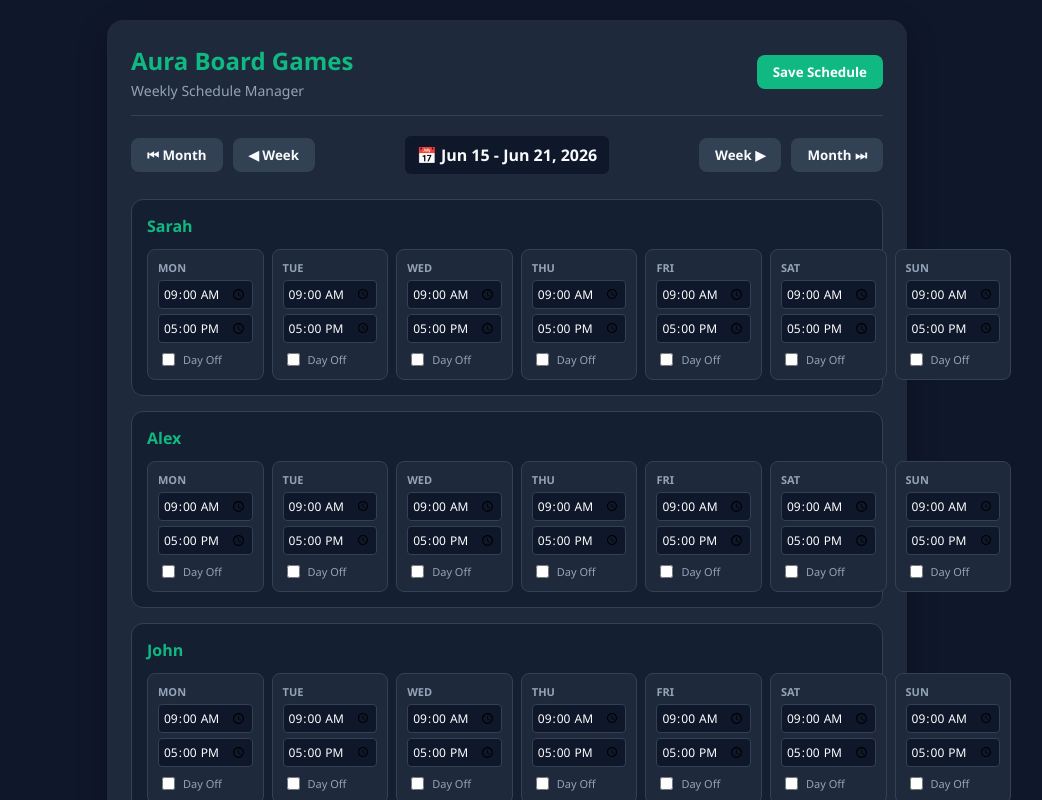
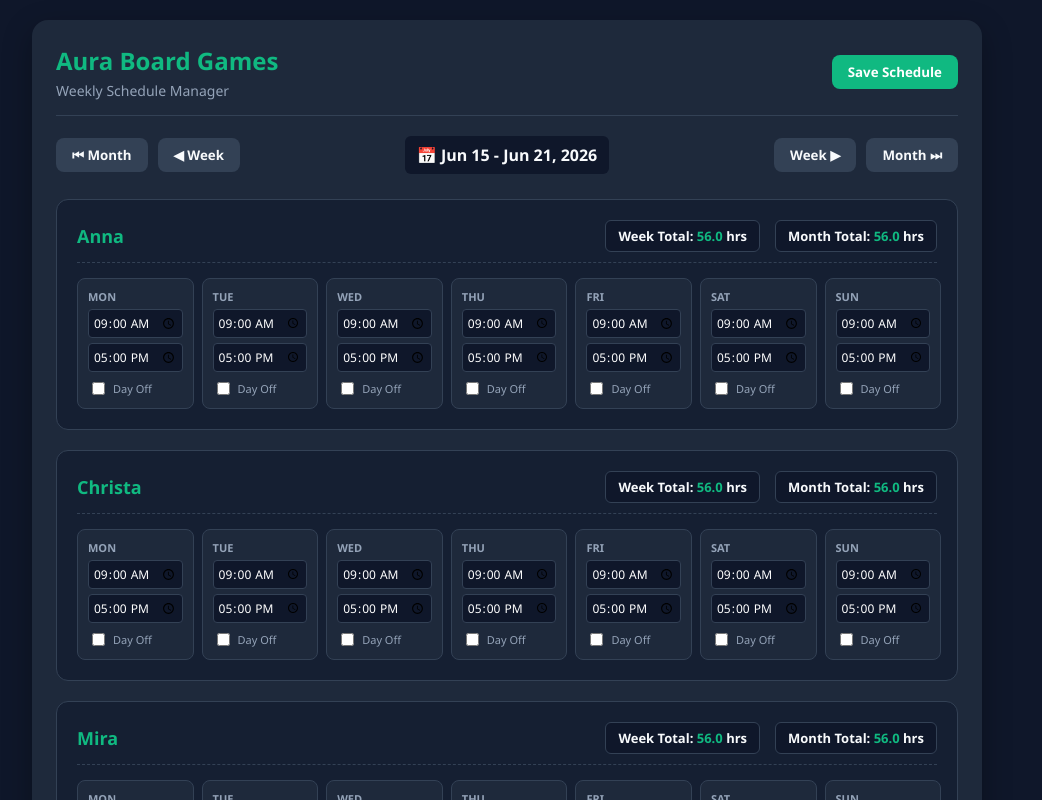
Before and after one commit to roudybaz1-ai/Aura-schedule, a plain HTML site: page index.html in a window 1280 px wide. Both pictures are taken after a click on the button "Save Schedule". Shown: the top 800 px of the page, without its empty margins (133-1175 px from the left). Drawn offline with Linux system fonts and the light colour scheme.

Commit message:
Add files via upload

```diff
--- a/index.html
+++ b/index.html
@@ -27,7 +27,7 @@
 
         .dashboard {
             width: 100%;
-            max-width: 800px;
+            max-width: 950px;
             background: var(--card-bg);
             border-radius: 16px;
             padding: 24px;
@@ -44,7 +44,6 @@
         }
 
         h1 { margin: 0; font-size: 24px; color: var(--accent); }
-        h2 { margin: 0; font-size: 18px; color: var(--text-main); }
 
         .nav-controls {
             display: flex;
@@ -77,18 +76,43 @@
 
         .employee-row {
             background: #151f32;
-            padding: 15px;
+            padding: 20px;
             border-radius: 12px;
-            margin-bottom: 15px;
+            margin-bottom: 20px;
             border: 1px solid var(--border);
         }
 
+        .employee-header {
+            display: flex;
+            justify-content: space-between;
+            align-items: center;
+            margin-bottom: 15px;
+            padding-bottom: 10px;
+            border-bottom: 1px dashed var(--border);
+        }
+
         .employee-name {
-            font-size: 16px;
+            font-size: 18px;
             font-weight: bold;
-            margin-bottom: 12px;
             color: var(--accent);
-            text-align: left;
+        }
+
+        .employee-stats {
+            display: flex;
+            gap: 15px;
+        }
+
+        .stat-badge {
+            background: #0f172a;
+            padding: 6px 12px;
+            border-radius: 6px;
+            font-size: 13px;
+            font-weight: 600;
+            border: 1px solid var(--border);
+        }
+
+        .stat-badge span {
+            color: var(--accent);
         }
 
         .grid-days {
@@ -97,8 +121,9 @@
             gap: 8px;
         }
 
-        @media (max-width: 600px) {
+        @media (max-width: 768px) {
             .grid-days { grid-template-columns: repeat(1, 1fr); }
+            .employee-header { flex-direction: column; align-items: flex-start; gap: 10px; }
         }
 
         .day-box {
@@ -138,9 +163,7 @@
             margin-top: 2px;
         }
 
-        .is-off {
-            opacity: 0.4;
-        }
+        .is-off { opacity: 0.3; }
     </style>
 </head>
 <body>
@@ -154,7 +177,6 @@
             <button class="btn-save" onclick="saveSchedule()">Save Schedule</button>
         </div>
 
-        <!-- History/Navigation Controls -->
         <div class="header" style="border: none; padding: 0; margin-bottom: 25px;">
             <div class="nav-controls">
                 <button onclick="changeWeek(-4)">⏮ Month</button>
@@ -167,13 +189,11 @@
             </div>
         </div>
 
-        <!-- Schedule Container -->
         <div id="schedule-container"></div>
     </div>
 
     <script>
-        // Edit this array to add/remove your context employees!
-        const employees = ["Sarah", "Alex", "John", "Maria", "Rayan"];
+        const employees = ["Anna", "Christa", "Mira"];
         const days = ["Mon", "Tue", "Wed", "Thu", "Fri", "Sat", "Sun"];
 
         let currentMonday = getMonday(new Date());
@@ -189,14 +209,59 @@
             return date.toISOString().split('T')[0];
         }
 
-        function getWeekKey() {
-            return `schedule_${formatDate(currentMonday)}`;
-        }
-
         function updateWeekLabel() {
             const endOfWeek = new Date(currentMonday);
             endOfWeek.setDate(endOfWeek.getDate() + 6);
             document.getElementById('week-label').innerText = `📅 ${currentMonday.toLocaleDateString(undefined, {month: 'short', day: 'numeric'})} - ${endOfWeek.toLocaleDateString(undefined, {month: 'short', day: 'numeric', year: 'numeric'})}`;
+        }
+
+        function calculateHours(fromStr, toStr, isOff) {
+            if (isOff || !fromStr || !toStr) return 0;
+            const [fromH, fromM] = fromStr.split(':').map(Number);
+            const [toH, toM] = toStr.split(':').map(Number);
+            let diffMs = (new Date(2000, 0, 1, toH, toM)) - (new Date(2000, 0, 1, fromH, fromM));
+            if (diffMs < 0) diffMs += 24 * 60 * 60 * 1000; // handles overnight shifts
+            return parseFloat((diffMs / (1000 * 60 * 60)).toFixed(2));
+        }
+
+        function getMonthHours(employeeName) {
+            let totalMonthHours = 0;
+            const targetMonth = currentMonday.getMonth();
+            const targetYear = currentMonday.getFullYear();
+
+            // Loop through all keys in localStorage to calculate totals for the active month
+            for (let i = 0; i < localStorage.length; i++) {
+                const key = localStorage.key(i);
+                if (key.startsWith("schedule_")) {
+                    const dateStr = key.replace("schedule_", "");
+                    const keyDate = new Date(dateStr);
+
+                    if (keyDate.getMonth() === targetMonth && keyDate.getFullYear() === targetYear) {
+                        const savedData = JSON.parse(localStorage.getItem(key)) || {};
+                        days.forEach(day => {
+                            const dayKey = `${employeeName}_${day}`;
+                            const dayData = savedData[dayKey];
+                            if (dayData) {
+                                totalMonthHours += calculateHours(dayData.from, dayData.to, dayData.off);
+                            }
+                        });
+                    }
+                }
+            }
+            return totalMonthHours.toFixed(1);
+        }
+
+        function updateLiveHours(emp) {
+            let weeklyTotal = 0;
+            days.forEach(day => {
+                const dayKey = `${emp}_${day}`;
+                const offChecked = document.getElementById(`off_${dayKey}`).checked;
+                const fromVal = document.getElementById(`from_${dayKey}`).value;
+                const toVal = document.getElementById(`to_${dayKey}`).value;
+                weeklyTotal += calculateHours(fromVal, toVal, offChecked);
+            });
+
+            document.getElementById(`weekly_total_${emp}`).innerText = weeklyTotal.toFixed(1);
         }
 
         function renderSchedule() {
@@ -204,17 +269,32 @@
             const container = document.getElementById('schedule-container');
             container.innerHTML = '';
 
-            // Load saved data for this specific week key
-            const savedData = JSON.parse(localStorage.getItem(getWeekKey())) || {};
+            const currentWeekKey = `schedule_${formatDate(currentMonday)}`;
+            const savedData = JSON.parse(localStorage.getItem(currentWeekKey)) || {};
 
             employees.forEach(emp => {
                 const empRow = document.createElement('div');
                 empRow.className = 'employee-row';
 
-                const nameDiv = document.createElement('div');
-                nameDiv.className = 'employee-name';
-                nameDiv.innerText = emp;
-                empRow.appendChild(nameDiv);
+                // Calculate weekly hours from saved data for structural base
+                let weeklyTotalInitial = 0;
+                days.forEach(day => {
+                    const dayKey = `${emp}_${day}`;
+                    const dayData = savedData[dayKey] || { from: "09:00", to: "17:00", off: false };
+                    weeklyTotalInitial += calculateHours(dayData.from, dayData.to, dayData.off);
+                });
+
+                const monthTotal = getMonthHours(emp);
+
+                empRow.innerHTML = `
+                    <div class="employee-header">
+                        <div class="employee-name">${emp}</div>
+                        <div class="employee-stats">
+                            <div class="stat-badge">Week Total: <span id="weekly_total_${emp}">${weeklyTotalInitial.toFixed(1)}</span> hrs</div>
+                            <div class="stat-badge">Month Total: <span>${monthTotal}</span> hrs</div>
+                        </div>
+                    </div>
+                `;
 
                 const grid = document.createElement('div');
                 grid.className = 'grid-days';
@@ -229,10 +309,10 @@
 
                     dayBox.innerHTML = `
                         <div class="day-label">${day}</div>
-                        <input type="time" class="time-input" id="from_${dayKey}" value="${dayData.from}" ${dayData.off ? 'disabled' : ''}>
-                        <input type="time" class="time-input" id="to_${dayKey}" value="${dayData.to}" ${dayData.off ? 'disabled' : ''}>
+                        <input type="time" class="time-input" id="from_${dayKey}" value="${dayData.from}" ${dayData.off ? 'disabled' : ''} onchange="updateLiveHours('${emp}')">
+                        <input type="time" class="time-input" id="to_${dayKey}" value="${dayData.to}" ${dayData.off ? 'disabled' : ''} onchange="updateLiveHours('${emp}')">
                         <label class="off-checkbox">
-                            <input type="checkbox" id="off_${dayKey}" ${dayData.off ? 'checked' : ''} onchange="toggleOff('${dayKey}')"> Day Off
+                            <input type="checkbox" id="off_${dayKey}" ${dayData.off ? 'checked' : ''} onchange="toggleOff('${dayKey}', '${emp}')"> Day Off
                         </label>
                     `;
                     grid.appendChild(dayBox);
@@ -243,7 +323,7 @@
             });
         }
 
-        function toggleOff(dayKey) {
+        function toggleOff(dayKey, emp) {
             const isChecked = document.getElementById(`off_${dayKey}`).checked;
             const dayBox = document.getElementById(`box_${dayKey}`);
             const fromInput = document.getElementById(`from_${dayKey}`);
@@ -258,10 +338,13 @@
                 fromInput.disabled = false;
                 toInput.disabled = false;
             }
+            updateLiveHours(emp);
         }
 
         function saveSchedule() {
+            const currentWeekKey = `schedule_${formatDate(currentMonday)}`;
             const dataToSave = {};
+
             employees.forEach(emp => {
                 days.forEach(day => {
                     const dayKey = `${emp}_${day}`;
@@ -272,8 +355,10 @@
                     };
                 });
             });
-            localStorage.setItem(getWeekKey(), JSON.stringify(dataToSave));
-            alert("Schedule saved successfully for this week!");
+
+            localStorage.setItem(currentWeekKey, JSON.stringify(dataToSave));
+            alert("Schedule saved successfully!");
+            renderSchedule(); // Refresh numbers and calculate month updates
         }
 
         function changeWeek(weeks) {
@@ -281,7 +366,6 @@
             renderSchedule();
         }
 
-        // Initialize App
         renderSchedule();
     </script>
 </body>
```
